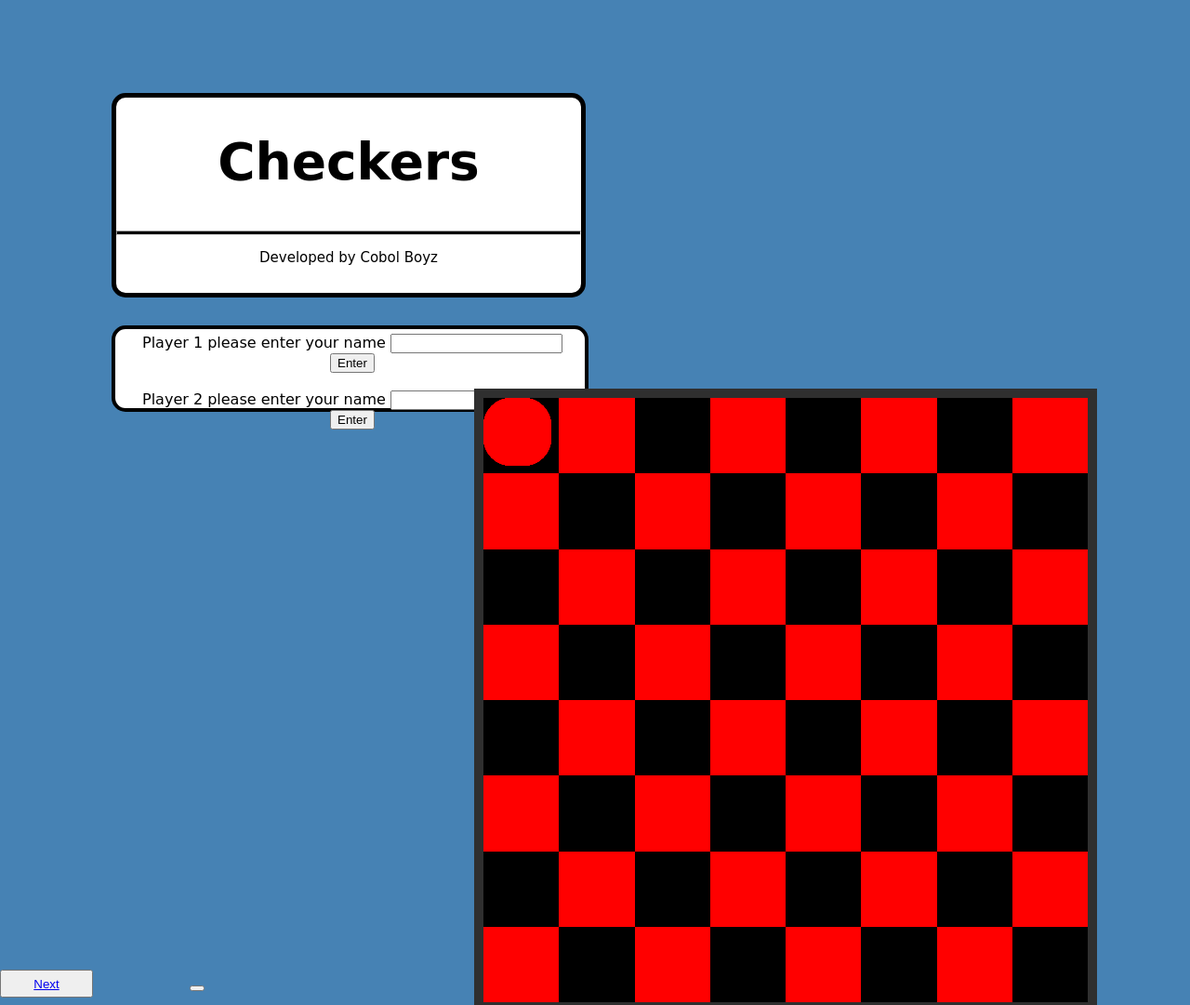
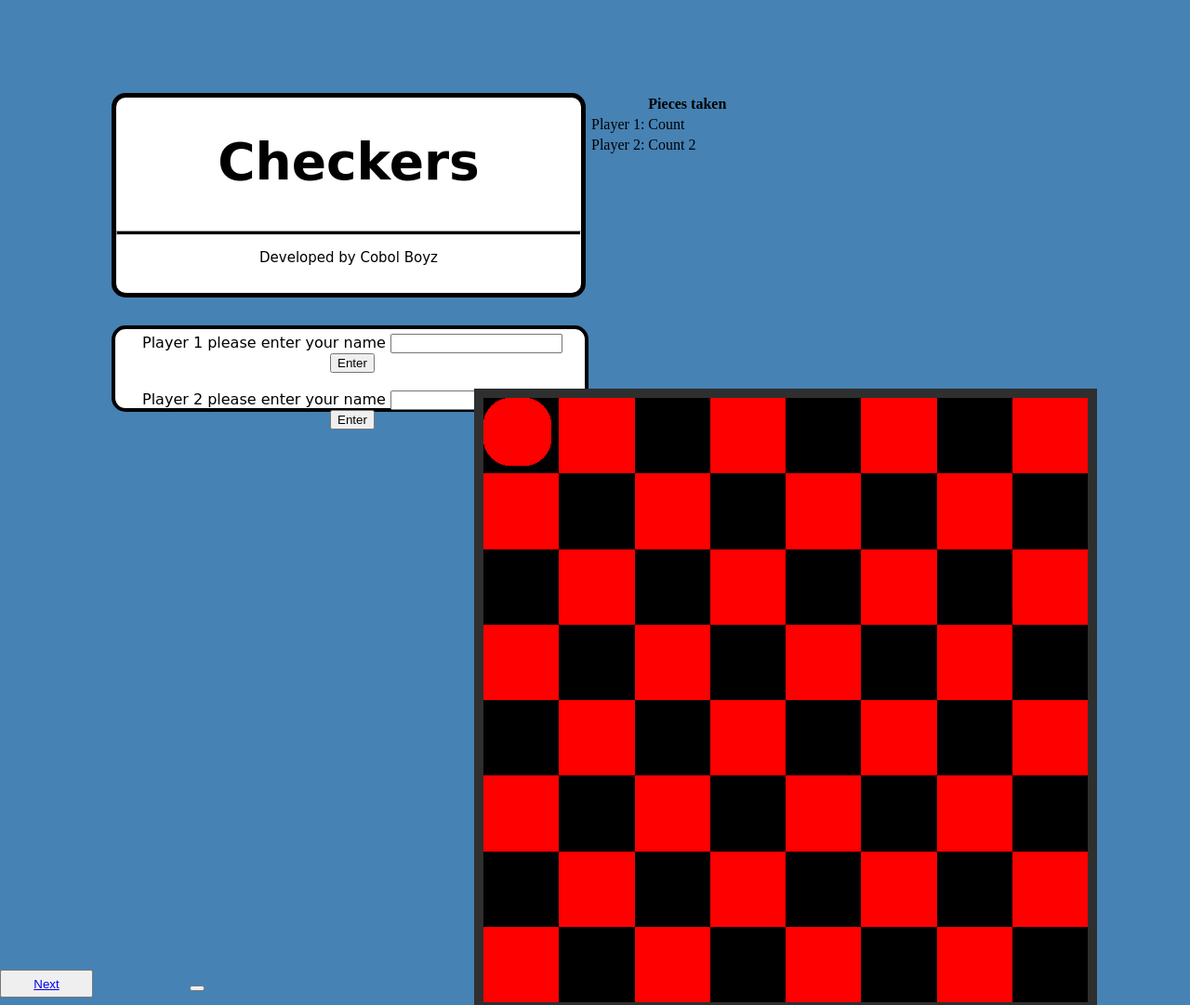
Before and after one commit to SELC2021/Checkers, a plain HTML site: page Client/UserScreen/Checkers.html in a window 1280 px wide. Shown: the top 1081 px of the page at 93% size. Drawn offline with Linux system fonts and the light colour scheme.

Commit message:
Added pieces taken counter

```diff
--- a/Client/UserScreen/Checkers.html
+++ b/Client/UserScreen/Checkers.html
@@ -29,6 +29,29 @@
     </div>
   </div>
 </div>
+
+
+<div class = "count">
+<table>
+<thread>
+<tr>
+<th scope = "col"> </th>
+<th scope = "col">Pieces taken</th>
+</tr>
+</thread>
+<tbody>
+<tr>
+  <td id = "player">Player 1:</td>
+  <td id = "count">Count</td>
+</tr>
+<tr>
+  <td id = "player">Player 2:</td>
+  <td id = "count">Count 2</td>
+</tr>
+</tbody>
+</table>
+</div>
+
         </head>
      <body>
         	<div id="checker-board">
@@ -132,7 +155,7 @@
 
         	</div>
 
-        	<script>
+        	<script src = "">
         	'use strict';
 
         	var board = document.getElementById('checker-board');
@@ -155,8 +178,7 @@
         		redCheckers.push(redChecker);
         		blackCheckers.push(blackChecker);
         	}
-
-        </script>
+</script>
 
         <button type = "submit" id = "next"><a href = "leaderboard.html">Next</a></button>
 
```
